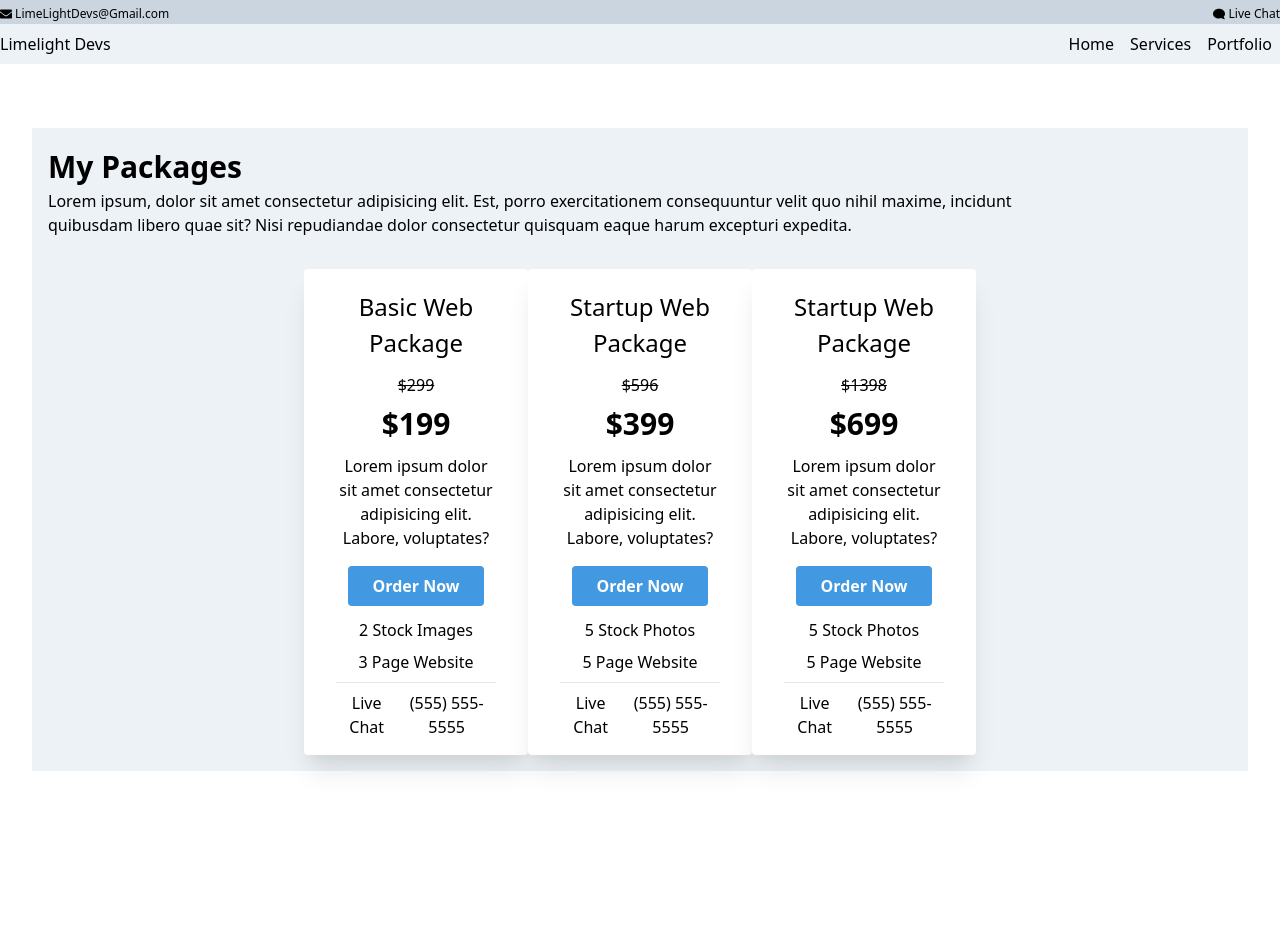
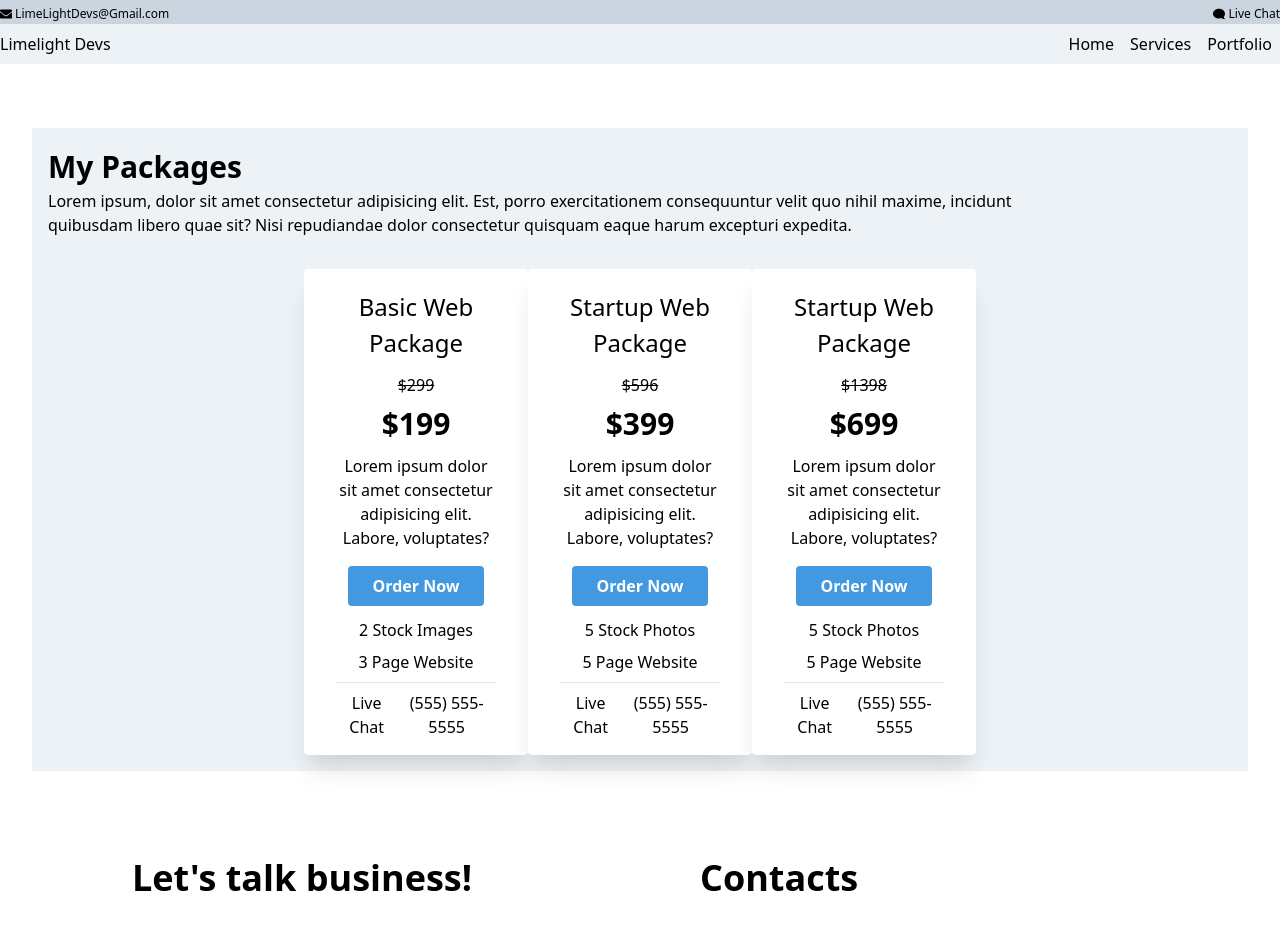
Before and after one commit to RonaldRusso94/LimeLightDevs, a Next.js app in the folder public/client/: page / in a window 1280 px wide. Shown: the top 930 px of the page. Before the commit the page ends 800 px from the top, so only its background shows below. Built offline with nearby package versions, Linux system fonts and the light colour scheme.

Commit message:
Added ContactFormPrimary

```diff
--- a/public/client/pages/index.js
+++ b/public/client/pages/index.js
@@ -5,6 +5,7 @@ import Hero from "../components/Hero";
 import Button from "../components/common/Button";
 import PackageDeal from "../components/PackageDeal";
 import Packages from "../components/Packages";
+import ContactFormPrimary from "../components/ContactFormPrimary";
 
 class index extends React.Component {
   render() {
@@ -13,6 +14,7 @@ class index extends React.Component {
         <div className="md:mx-8 mx-1">
           {/* <Hero /> */}
           <Packages />
+          <ContactFormPrimary />
         </div>
       </Layout>
     );
```
